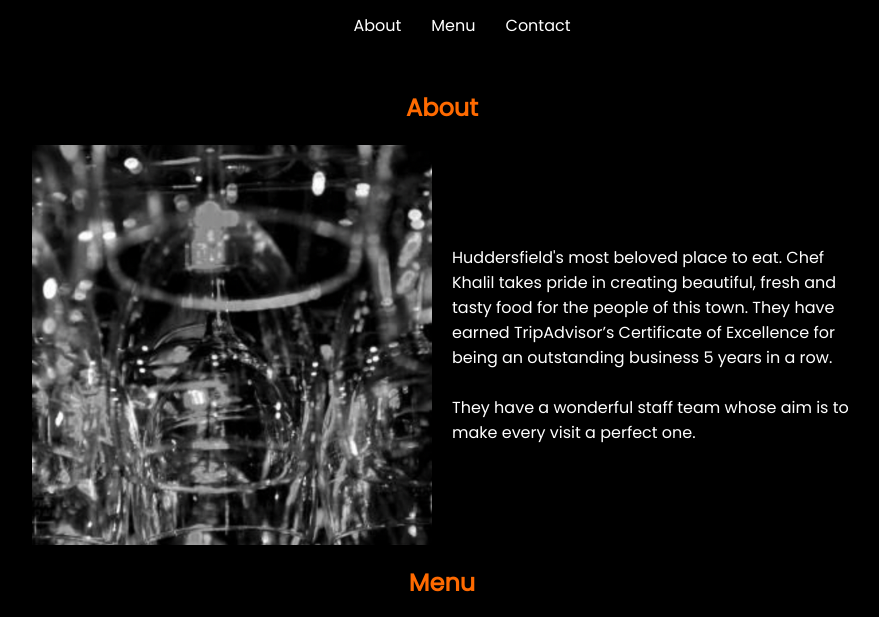
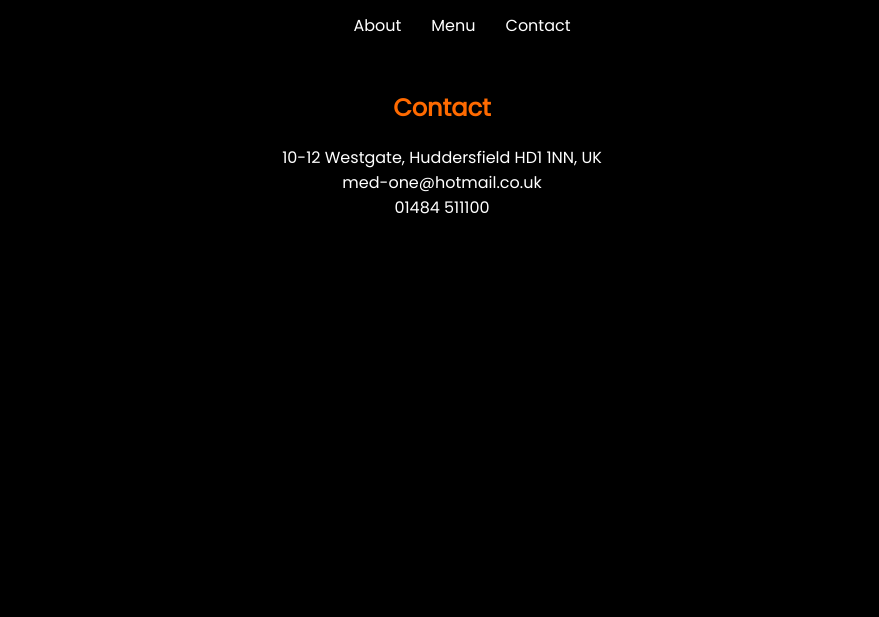
Before and after one commit to SamuelGillies/restaurant-webpage, a website built with webpack: page dist/index.html in a window 1280 px wide. Shown: the part 141-758 px from the top of the page, without its empty margins (198-1077 px from the left). Built offline with nearby package versions, Linux system fonts and the light colour scheme.

Commit message:
contact page details added

```diff
--- a/src/contact.js
+++ b/src/contact.js
@@ -6,5 +6,25 @@ export default function contact() {
     element.appendChild(contact);
     contact.setAttribute('id','contact');
 
+    const contactHeader = document.createElement('h1');
+    contact.appendChild(contactHeader);
+    contactHeader.innerHTML = 'Contact';
+
+    const contactDetails = document.createElement('div');
+    contact.appendChild(contactDetails);
+    contactDetails.setAttribute('id','contact--details');
+
+    const contactAddress = document.createElement('p');
+    contactDetails.appendChild(contactAddress);
+    contactAddress.innerHTML = '10-12 Westgate, Huddersfield HD1 1NN, UK';
+
+    const contactEmail = document.createElement('p');
+    contactDetails.appendChild(contactEmail);
+    contactEmail.innerHTML = 'med-one@hotmail.co.uk';
+
+    const contactPhone = document.createElement('p');
+    contactDetails.appendChild(contactPhone);
+    contactPhone.innerHTML = '01484 511100';
+
     return element;
 };
--- a/src/index.js
+++ b/src/index.js
@@ -1,9 +1,11 @@
 import header from './header.js';
 import about from './about.js';
 import menu from './menu.js';
+import contact from './contact.js';
 
 console.log('JS is loading correctly');
 
 document.body.appendChild(header());
-document.body.appendChild(about());
-document.body.appendChild(menu());
+// document.body.appendChild(about());
+// document.body.appendChild(menu());
+document.body.appendChild(contact());
--- a/src/style.css
+++ b/src/style.css
@@ -96,3 +96,16 @@ li {
     text-align: center;
     overflow: auto;
 }
+
+/*CONTACT*/
+
+#contact--details {
+    display: flex;
+    flex-direction: column;
+    align-items: center;
+    justify-content: center;
+}
+
+#contact--details > p {
+    margin: 0;
+}
```
Also changed, not shown: dist/index.html, dist/main.js.
